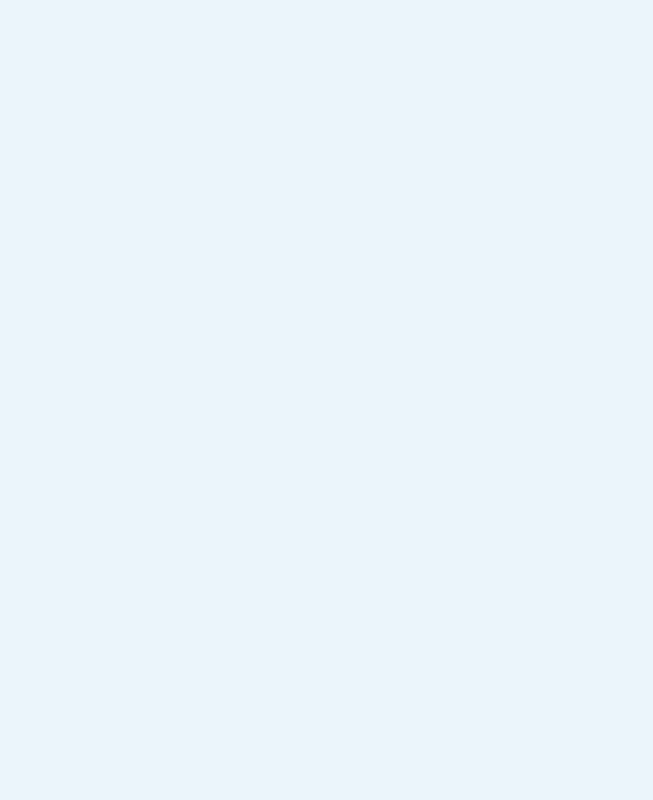
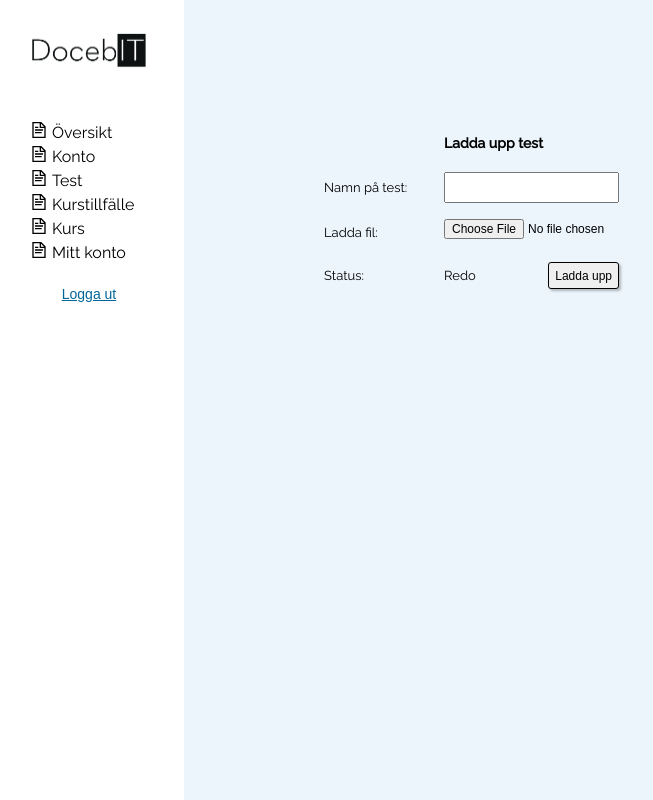
Before and after one commit to Fredrik-Rosberg/docebitselftest, a React (Vite) app in the folder client/: page /admin/test in a window 1280 px wide. Before the commit this address had no page. Shown: the whole page, without its empty margins (6-659 px from the left). Built offline with nearby package versions, Linux system fonts and the light colour scheme.

Commit message:
Navbar changes, Test added

```diff
--- a/client/package.json
+++ b/client/package.json
@@ -11,6 +11,7 @@
   },
   "dependencies": {
     "@fontsource/raleway": "^4.5.11",
+    "papaparse": "^5.3.2",
     "react": "^18.2.0",
     "react-dom": "^18.2.0",
     "react-icons": "^4.6.0",
--- a/client/src/App.jsx
+++ b/client/src/App.jsx
@@ -14,6 +14,7 @@ import MyAccount from "./components/Account/MyAccount";
 import Overview from "./components/admin/overview/Overview";
 import EditAccount from "./components/admin/editAccount/EditAccount";
 import ChangePassword from "./components/admin/changePassword/ChangePassword";
+import Test from "./components/test/Test";
 function App() {
   return (
     <Router>
@@ -31,6 +32,8 @@ function App() {
           <Route path="/admin/account/create" element={<CreateAccount />} />
           <Route path="/admin/account/users" element={<AccountTable />} />
           <Route path="/admin/myaccount" element={<MyAccount />} />
+          <Route path="/admin/test" element={<Test />} />
+
           <Route path="/admin/account/:id" element={<EditAccount />} />
           <Route path="/admin/account/:id/changepassword" element={<ChangePassword />} />
           <Route path="/admin/overview" element={<Overview />} />
--- /dev/null
+++ b/client/src/components/test/Test.jsx
@@ -0,0 +1,70 @@
+import React, { useState } from "react";
+import Papa from "papaparse";
+import "./test.css"
+const Test = () => {
+  const [file, setFile] = useState();
+  const [status, setStatus] = useState("Redo");
+
+  const fileReader = new FileReader();
+
+  const handleOnChange = (event) => {
+    // Passing file data (event.target.files[0]) to parse using Papa.parse
+    Papa.parse(event.target.files[0], {
+      header: true,
+      skipEmptyLines: true,
+      complete: function (results) {
+        console.log(results.data);
+      },
+    });
+  };
+  const handleOnSubmit = (e) => {
+    e.preventDefault();
+
+    if (file) {
+      fileReader.onload = function (event) {
+        const csvOutput = event.target.result;
+      };
+
+      fileReader.readAsText(file);
+    }
+  };
+  return (
+    <>
+      <form className="testform">
+      <div className="myaccountinput">
+          <div></div>
+          <h2>Ladda upp test</h2>
+        </div>
+        <div className="testinput">
+          <label htmlFor="lastname">Namn på test:</label>
+          <input type="text" name="lastname" />
+        </div>
+        <div className="testinput">
+          <p >Ladda fil:</p>
+          <input
+          className="test-csv-input"
+            type={"file"}
+            id={"csvFileInput"}
+            accept={".csv"}
+            onChange={handleOnChange}
+            name="name"
+          />
+        </div>
+
+        <div className="test-status-row">
+          <p>Status:</p>
+          <p className="test-status">{status}</p>
+          <button className="testbutton"
+            onClick={(e) => {
+              handleOnSubmit(e);
+            }}
+          >
+            Ladda upp
+          </button>
+        </div>
+      </form>
+    </>
+  );
+};
+
+export default Test;
--- /dev/null
+++ b/client/src/components/test/test.css
@@ -0,0 +1,34 @@
+.testform {
+  display: grid;
+  grid-template-rows: repeat(3, 45px);
+  font-size: 13px;
+}
+
+.testinput {
+  text-align: start;
+  display: grid;
+  grid-template-columns: 120px 175px;
+  align-items: center;
+  padding: 0;
+}
+
+.test-csv-input{
+  font-size: 12px;
+  padding: 0;
+}
+
+.testbutton {
+  border: 1px solid black;
+  font-size: 12px;
+  border-radius: 3px;
+  height: 27px;
+  width: auto;
+  box-shadow: rgba(0, 0, 0, 0.253) 1.95px 1.95px 2.6px;
+  justify-self: flex-end;
+}
+
+.test-status-row {
+  display: grid;
+  grid-template-columns: 120px 44px auto;
+  align-items: center;
+}
--- a/client/src/layout/NavbarLayout.jsx
+++ b/client/src/layout/NavbarLayout.jsx
@@ -30,33 +30,34 @@ const NavbarLayout = () => {
             className="navbar-logo"
           />
           <div className="navbar-links">
-            <Link to="/admin/overview">
+            <Link className="navbar-link" to="/admin/overview">
               <GrDocumentText />
               Översikt
             </Link>
-            <Link to="/admin/account/create">
+            <Link className="navbar-link" to="/admin/account/create">
               <GrDocumentText />
               Konto
             </Link>
-            <Link to="/admin/account/create">
+            <Link className="navbar-link" to="/admin/test">
               <GrDocumentText />
               Test
             </Link>
-            <Link to="/admin/courseoccasion/create">
+            <Link className="navbar-link" to="/admin/courseoccasion/create">
               <GrDocumentText />
               Kurstillfälle
             </Link>
-            <Link to="/admin/account/users">
+            <Link className="navbar-link" to="/admin/account/users">
               <GrDocumentText />
               Kurs
             </Link>
-            <Link to="/admin/myaccount">
+            <Link className="navbar-link" to="/admin/myaccount">
               <GrDocumentText />
               Mitt konto
             </Link>
-
-            <button onClick={() => setOpenModal(true)}>logga ut</button>
           </div>
+          <button className="navbar-signout" onClick={() => setOpenModal(true)}>
+            Logga ut
+          </button>
         </div>
         <div className="navbar-body">
           <Outlet />
--- a/client/src/layout/navbarLayout.css
+++ b/client/src/layout/navbarLayout.css
@@ -1,21 +1,20 @@
 .main-navbar {
   display: grid;
   grid-template-columns: 190px 1fr;
-  height:100vh
+  height: 100vh;
 }
 .navbar {
   display: grid;
-  grid-template-rows: 100px 100px 1fr;
+  grid-template-rows: 100px auto 40px 1fr;
   background-color: white;
   text-align: center;
-  font-size: 14px;
+  font-size: 16px;
 }
 .navbar-body {
   justify-self: start;
-  width:auto;
+  width: auto;
   margin-top: 120px;
-  margin-left: 140px
-
+  margin-left: 140px;
 }
 .navbar-logo {
   width: 120px;
@@ -26,14 +25,31 @@
 .navbar-links {
   display: grid;
   padding-top: 20px;
-  justify-content: center;
   text-align: start;
+  padding-left: 35px;
 }
-.navbar-links>a{
-    text-decoration: none;
-    color:black
+.navbar-link {
+  text-decoration: none;
+  color: black;
+  margin: 1px;
+  padding: 1px;
+  width: 100%;
+}
+.navbar-link:hover {
+  background-color: rgb(148, 184, 231);
+}
+.navbar-link>svg{
+  padding-right: 5px;
+
 }
 
-.navbar-signout{
-    text-align: center;
+.navbar-signout {
+  background: none !important;
+  border: none;
+  padding: 0;
+  color: #069;
+  text-decoration: underline;
+  cursor: pointer;
+  margin-top: 20px;
+  font-size: 14px;
 }
```
Also changed, not shown: client/src/components/test/test.service.js (added), 1 other file (tests, documents, lock files or other folders).
